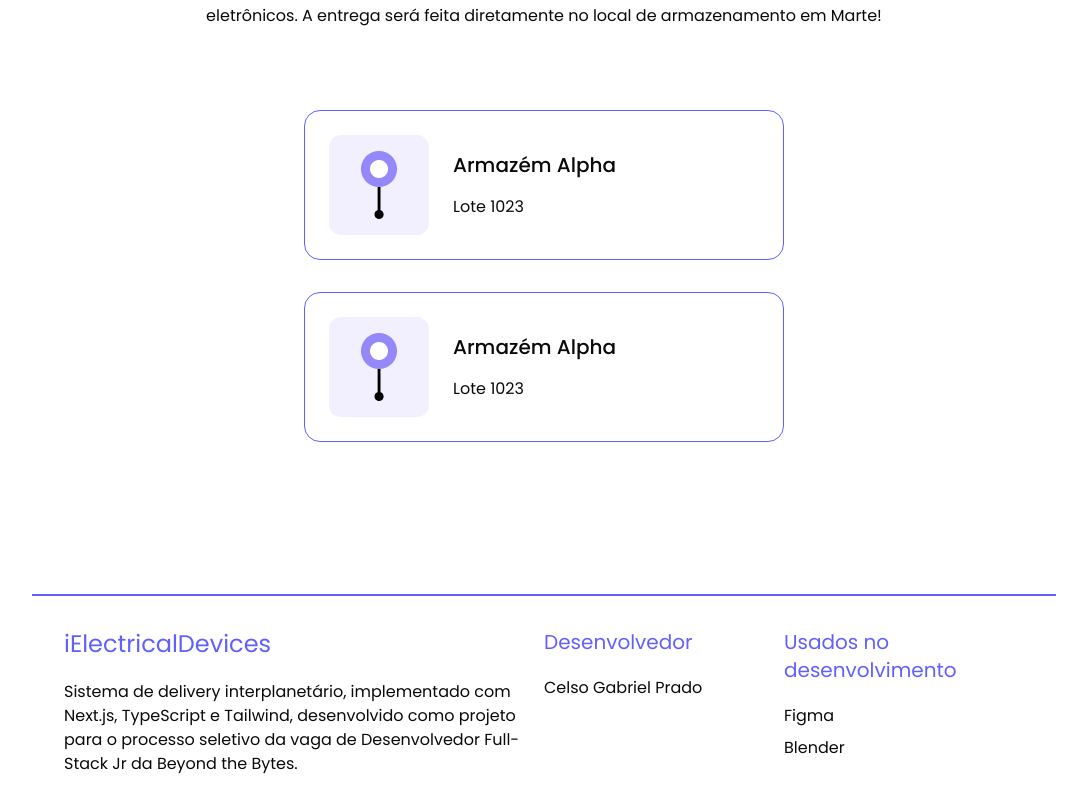
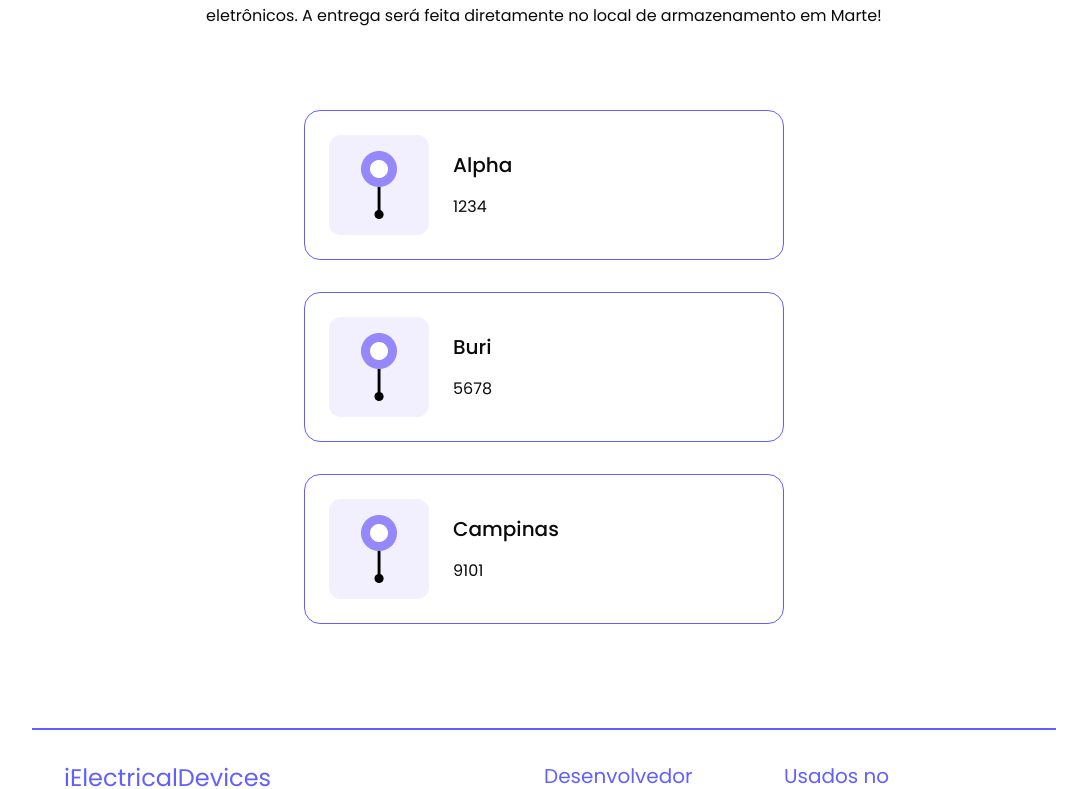
Before and after one commit to Celsogabrielf16/i-electrical-devices, a Next.js app: page /address in a window 1280 px wide. Shown: the part 780-1569 px from the top of the page, without its empty margins (96-1183 px from the left). Built offline with nearby package versions, Linux system fonts and the light colour scheme.

Commit message:
Finalização da implementação da lógica de cadastro de endereço marciano na page Adrress

```diff
--- a/src/app/address/page.tsx
+++ b/src/app/address/page.tsx
@@ -1,14 +1,59 @@
-import Footer from "@/components/Footer";
-import Navbar from "@/components/Navbar";
+'use client';
 
-import Link from "next/link";
 import Image from "next/image";
+import { useEffect, useState } from "react";
 
 export default function Page() {
+    const [data, setData] = useState<Address[]>([]);
+
+    const [name, setName] = useState('');
+    const [number, setNumber] = useState('');
+
+    type Address = {
+        id: number;
+        name: string;
+        number: number;
+    }
+
+    useEffect(() => {
+      const defaultData = [
+        { id: 1, name: 'Alpha', number: '1234' },
+        { id: 2, name: 'Buri', number: '5678' },
+        { id: 3, name: 'Campinas', number: '9101' }
+      ];
+
+      const storedData = localStorage.getItem('data');
+      const data = storedData ? JSON.parse(storedData) : defaultData;
+
+      if (!storedData)
+        localStorage.setItem('data', JSON.stringify(defaultData));
+
+      setData(data);
+
+    }, [name, number]);
+
+    const saveDataToLocalStorage = () => {
+        const storedData = localStorage.getItem('data');
+        let dataArray = storedData ? JSON.parse(storedData) : [];
+
+        const idNewData = dataArray[dataArray.length - 1].id + 1;
+        const data = { id: idNewData, name: name, number: number };
+        dataArray.push(data);
+
+        localStorage.setItem('data', JSON.stringify(dataArray));
+
+        setName('');
+        setNumber('');
+      };
+
+      const handleClick = () => {
+        saveDataToLocalStorage();
+      };
+
     return (
-        <main className="grid grid-row-[1fr_1fr] gap-[32px] row-start-2 items-center pt-23 px-10 pb-32">
-            <Image src="/assets/mars.png" alt="Mars" className="absolute -left-50 top-20" width={600} height={600} quality={100}/>
-            <Image src="/assets/earth.png" alt="Earth" className="absolute -right-50 top-60" width={600} height={600} quality={100}/>
+        <main className="grid grid-row-[1fr_1fr] gap-[32px] row-start-2 items-center pt-23 px-10 pb-20">
+            <Image src="/assets/mars.png" alt="Mars" priority className="absolute -left-50 top-20" width={600} height={600} quality={100}/>
+            <Image src="/assets/earth.png" alt="Earth" priority className="absolute -right-50 top-60" width={600} height={600} quality={100}/>
             <div className="flex w-min text-center gap-20 mt-32">
                 <div className="flex flex-col text-left gap-4 my-auto">
                     <h1 className="text-3xl w-130 mx-auto">Cadastre seu endereço marciano e prepare-se para o futuro!</h1>
@@ -16,9 +61,9 @@ export default function Page() {
                 </div>
                 <div className="flex flex-col justify-center w-fit gap-4 p-8 rounded-2xl align-middle border border-indigo-500">
                     <h3 className="w-80 text-xl mb-4">Cadastre um Endereço</h3>
-                    <input type="text" className="w-80 p-3 border border-gray-400 rounded-2xl mx-auto  focus:text-indigo-500 focus:border-indigo-500 focus:outline focus:outline-indigo-500" placeholder="Nome" />
-                    <input type="text" className="w-80 p-3 border border-gray-400 rounded-2xl mx-auto focus:text-indigo-500 focus:border-indigo-500 focus:outline focus:outline-indigo-500" placeholder="Lote Marciano" />
-                    <p className="bg-indigo-500 w-80 py-3 rounded-2xl text-white font-light mx-auto">Cadastrar</p>
+                    <input type="text" className="w-80 p-3 border border-gray-400 rounded-2xl mx-auto  focus:text-indigo-500 focus:border-indigo-500 focus:outline focus:outline-indigo-500" placeholder="Nome" maxLength={20} value={name} onChange={(event) => setName(event.target.value)}/>
+                    <input type="number" className="w-80 p-3 border border-gray-400 rounded-2xl mx-auto focus:text-indigo-500 focus:border-indigo-500 focus:outline focus:outline-indigo-500" placeholder="Lote Marciano" value={number} onChange={(event) => { event.target.value.length <= 4 ? setNumber(event.target.value) : '' }}/>
+                    <p className="bg-indigo-500 w-80 py-3 rounded-2xl text-white font-light mx-auto cursor-pointer" onClick={handleClick}>Cadastrar</p>
                 </div>
             </div>
             <div className="flex flex-col mt-32 text-center gap-8">
@@ -26,20 +71,15 @@ export default function Page() {
                 <p className="w-190 mx-auto text-base/7">Confira abaixo os endereços interplanetários já cadastrados para o delivery de dispositivos eletrônicos. A entrega será feita diretamente no local de armazenamento em Marte!</p>
             </div>
             <div className="flex flex-col mt-12 gap-8">
-                <div className="flex w-120 text-center rounded-2xl align-middle border border-indigo-500 mx-auto">
-                    <Image src="/assets/pin.png" alt="CPU" className="m-6" width={100} height={100} quality={100}/>
-                    <div className="flex flex-col text-left gap-4 my-auto">
-                        <h1 className="text-xl font-medium">Armazém Alpha</h1>
-                        <p>Lote 1023</p>
+                {data.map((item, index) => (
+                    <div key={item.id} className="flex w-120 text-center rounded-2xl align-middle border border-indigo-500 mx-auto">
+                        <Image src="/assets/pin.png" alt="CPU" className="m-6" width={100} height={100} quality={100}/>
+                        <div className="flex flex-col text-left gap-4 my-auto">
+                            <h1 className="text-xl font-medium">{item.name}</h1>
+                            <p>{item.number}</p>
+                        </div>
                     </div>
-                </div>
-                <div className="flex w-120 text-center rounded-2xl align-middle border border-indigo-500 mx-auto">
-                    <Image src="/assets/pin.png" alt="CPU" className="m-6" width={100} height={100} quality={100}/>
-                    <div className="flex flex-col text-left gap-4 my-auto">
-                        <h1 className="text-xl font-medium">Armazém Alpha</h1>
-                        <p>Lote 1023</p>
-                    </div>
-                </div>
+                ))}
             </div>
         </main>
     );
--- a/src/app/page.tsx
+++ b/src/app/page.tsx
@@ -4,8 +4,8 @@ import Image from "next/image";
 export default function Home() {
   return (
     <main className="grid grid-row-[1fr_1fr] gap-[32px] row-start-2 items-center pt-23 px-32 pb-32">
-      <Image src="/assets/mars.png" alt="Mars" className="absolute -left-50 top-60" width={600} height={600} quality={100}/>
-      <Image src="/assets/earth.png" alt="Earth" className="absolute -right-50 top-20" width={600} height={600} quality={100}/>
+      <Image src="/assets/mars.png" alt="Mars" priority className="absolute -left-50 top-60" width={600} height={600} quality={100}/>
+      <Image src="/assets/earth.png" alt="Earth" priority className="absolute -right-50 top-20" width={600} height={600} quality={100}/>
       <div className="flex flex-col mt-32 text-center gap-8">
           <p className="text-sm">Transportamos dispositivos eletrônicos entre planetas com eficiência e segurança.</p>
           <h1 className="text-5xl w-200 mx-auto">Conectamos Marte e Terra com entregas rápidas e seguras.</h1>
```
